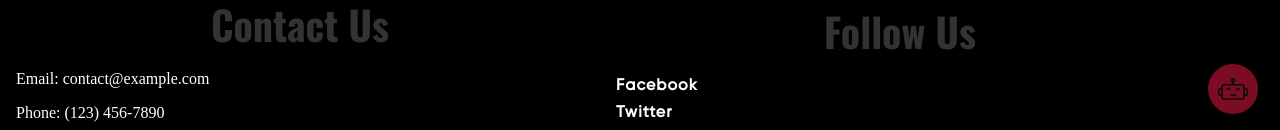
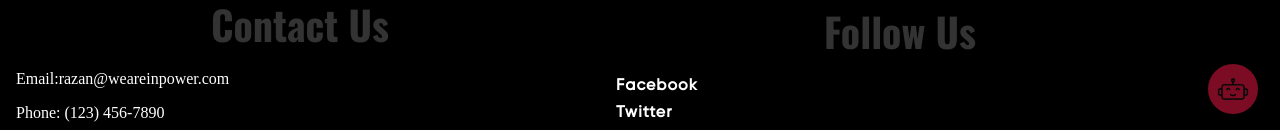
Before and after one commit to InPower-BVC/InPower, a React (Create React App) app: page /Admin in a window 1280 px wide. Shown: the part 669-799 px from the top of the page. Built offline with nearby package versions, Linux system fonts and the light colour scheme; what react-chatbot-kit would draw is missing.

Commit message:
Update footer.js

```diff
--- a/src/js/footer.js
+++ b/src/js/footer.js
@@ -9,7 +9,7 @@
       <div className='footer-container'>
         <div className='footer-content'>
           <h2>Contact Us</h2>
-          <p>Email: contact@example.com</p>
+          <p>Email:razan@weareinpower.com</p>
           <p>Phone: (123) 456-7890</p>
           <Link to='/Admin'>Admin</Link>
         </div>
```
